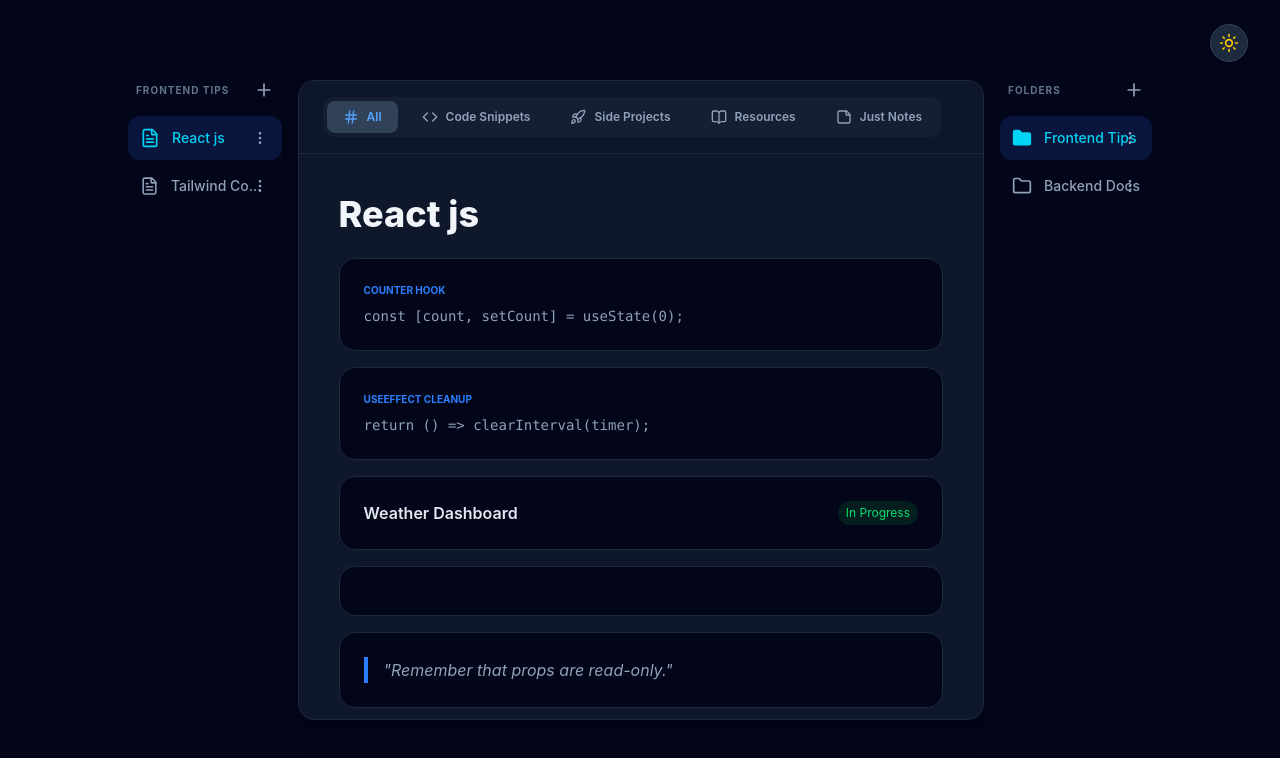
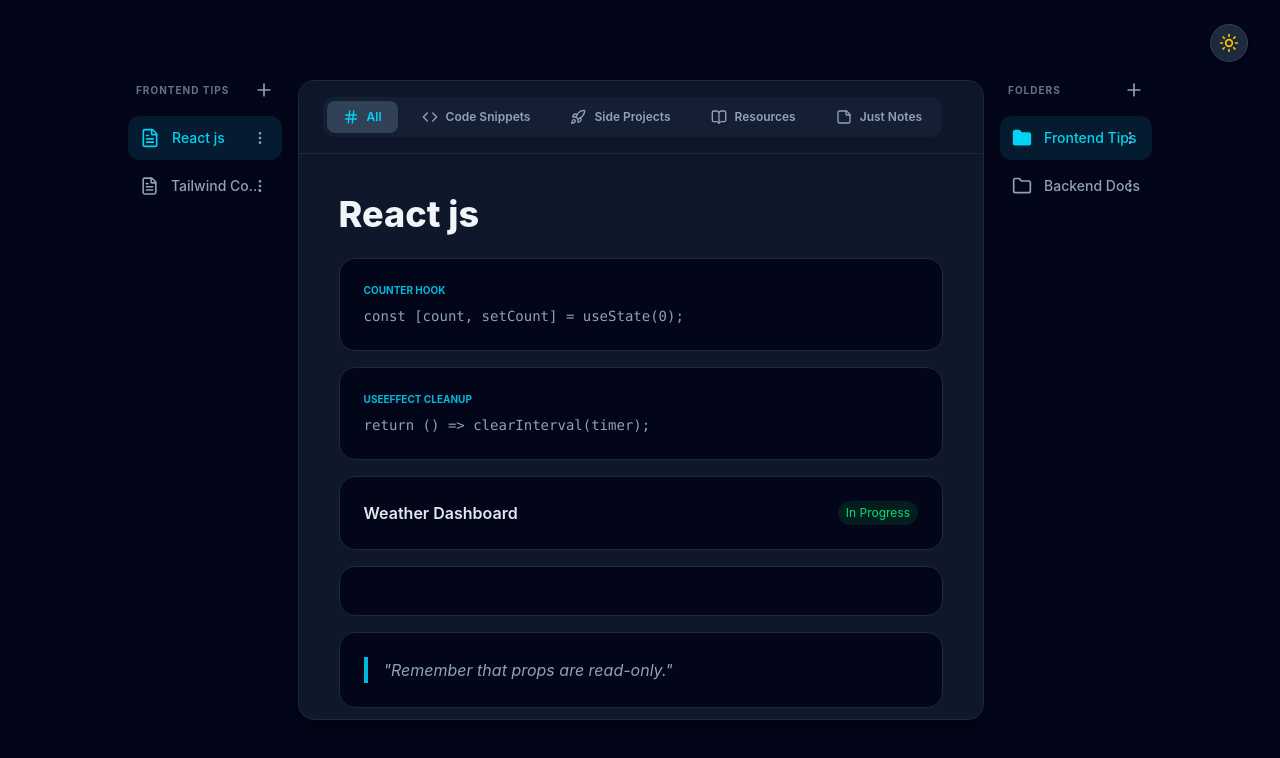
Before and after one commit to lexopez/developer-s-notebook, a React (Vite) app: page / in a window 1280 px wide. Shown: the top 758 px of the page. Built offline with nearby package versions, Linux system fonts and the light colour scheme.

Commit message:
update input for adding note and folder and primary colors

```diff
--- a/src/page/DeveloperNotebook.jsx
+++ b/src/page/DeveloperNotebook.jsx
@@ -120,7 +120,7 @@ const DeveloperNotebook = () => {
                 e.stopPropagation();
                 setIsAddingNote(true);
               }}
-              className="text-slate-400 hover:text-blue-500 transition-colors cursor-pointer"
+              className="text-slate-400 hover:text-cyan-500 transition-colors cursor-pointer"
             >
               {isAddingNote ? <X size={20} /> : <Plus size={20} />}
             </button>
@@ -130,7 +130,7 @@ const DeveloperNotebook = () => {
               <div className="p-2 mb-2 animate-in fade-in zoom-in-95 duration-200">
                 <input
                   autoFocus
-                  className="w-full bg-white dark:bg-slate-800 border border-blue-400 rounded-lg p-2 text-sm outline-none text-white"
+                  className="w-full bg-slate-200 text-slate-600 dark:text-slate-200 dark:bg-slate-800/50 rounded-lg p-2 text-sm outline-none border-b-2 border-cyan-500 "
                   placeholder="Note title..."
                   value={newNoteTitle}
                   onChange={(e) => setNewNoteTitle(e.target.value)}
@@ -149,12 +149,13 @@ const DeveloperNotebook = () => {
                 />
               </div>
             )}
+
             {sidebarNotes.map((note) => (
               <div key={note.id} className="group relative">
                 {editingId === note.id ? (
                   <input
                     autoFocus
-                    className="w-full bg-white dark:bg-slate-800 border border-blue-500 rounded-xl p-3 text-sm outline-none"
+                    className="w-full bg-white dark:bg-slate-800 border border-cyan-500 rounded-xl p-3 text-sm outline-none"
                     value={editValue}
                     onChange={(e) => setEditValue(e.target.value)}
                     onBlur={() => setEditingId(null)}
@@ -171,7 +172,7 @@ const DeveloperNotebook = () => {
                       onClick={() => dispatch(setActiveNote(note.id))}
                       className={`w-full flex items-center gap-3 p-3 rounded-xl transition-all ${
                         activeNoteId === note.id
-                          ? "bg-blue-50 dark:bg-blue-900/30 text-cyan-600 dark:text-cyan-400 font-semibold"
+                          ? "bg-cyan-50 dark:bg-cyan-900/30 text-cyan-600 dark:text-cyan-400 font-semibold"
                           : "text-slate-600 dark:text-slate-400 hover:bg-slate-200/50 dark:hover:bg-slate-800/50"
                       }`}
                     >
@@ -191,7 +192,7 @@ const DeveloperNotebook = () => {
                       <MoreVertical size={16} />
                     </button>
                     {/* The Dropdown Menu */}
-                    {menuConfig.id && (
+                    {menuConfig.id && menuConfig.id === note.id && (
                       <>
                         <div
                           className="fixed inset-0 z-60"
@@ -199,6 +200,7 @@ const DeveloperNotebook = () => {
                             setMenuConfig({ id: null, x: 0, y: 0 })
                           }
                         />
+
                         <div
                           style={{
                             top: `${menuConfig.y}px`,
@@ -208,6 +210,7 @@ const DeveloperNotebook = () => {
                         >
                           <button
                             onClick={() => {
+                              console.log("test");
                               setEditingId(menuConfig.id);
                               const note = sidebarNotes.find(
                                 (n) => n.id === menuConfig.id,
@@ -248,7 +251,7 @@ const DeveloperNotebook = () => {
                   onClick={() => dispatch(setCategory(cat.id))}
                   className={`flex items-center gap-2 px-4 py-2 rounded-lg text-xs font-semibold whitespace-nowrap transition-all duration-200 ${
                     activeCategory === cat.id
-                      ? "bg-white dark:bg-slate-700 text-blue-600 dark:text-blue-400 shadow-sm"
+                      ? "bg-white dark:bg-slate-700 text-cyan-600 dark:text-cyan-400 shadow-sm"
                       : "text-slate-500 dark:text-slate-400 hover:text-slate-700 dark:hover:text-slate-200"
                   }`}
                 >
@@ -274,7 +277,7 @@ const DeveloperNotebook = () => {
                       {/* Render Code Snippets */}
                       {item.code && (
                         <div>
-                          <span className="text-[10px] font-bold text-blue-500 uppercase mb-2 block">
+                          <span className="text-[10px] font-bold text-cyan-500 uppercase mb-2 block">
                             {item.label}
                           </span>
                           <pre className="text-sm font-mono text-slate-600 dark:text-slate-400">
@@ -297,7 +300,7 @@ const DeveloperNotebook = () => {
 
                       {/* Render General Notes */}
                       {item.text && (
-                        <p className="text-slate-600 dark:text-slate-400 leading-relaxed italic border-l-4 border-blue-500 pl-4">
+                        <p className="text-slate-600 dark:text-slate-400 leading-relaxed italic border-l-4 border-cyan-500 pl-4">
                           "{item.text}"
                         </p>
                       )}
@@ -324,7 +327,7 @@ const DeveloperNotebook = () => {
                 e.stopPropagation();
                 setIsAddingFolder(true);
               }}
-              className="text-slate-400 hover:text-blue-500 transition-colors cursor-pointer"
+              className="text-slate-400 hover:text-cyan-500 transition-colors cursor-pointer"
             >
               {isAddingFolder ? <X size={20} /> : <Plus size={20} />}
             </button>
@@ -334,7 +337,7 @@ const DeveloperNotebook = () => {
               <div className="p-2 mb-2">
                 <input
                   autoFocus
-                  className="w-full bg-slate-200 dark:bg-slate-800 rounded-lg p-2 text-sm outline-none border-b-2 border-blue-500 text-white"
+                  className="w-full bg-slate-200 text-slate-600 dark:text-slate-200 dark:bg-slate-800/50 rounded-lg p-2 text-sm outline-none border-b-2 border-cyan-500 "
                   placeholder="Folder name..."
                   value={newFolderName}
                   onChange={(e) => setNewFolderName(e.target.value)}
@@ -358,7 +361,7 @@ const DeveloperNotebook = () => {
                 {editingId === folder.id ? (
                   <input
                     autoFocus
-                    className="w-full bg-white dark:bg-slate-800 border border-blue-500 rounded-xl p-3 text-sm outline-none"
+                    className="w-full bg-white dark:bg-slate-800 border border-cyan-500 rounded-xl p-3 text-sm outline-none"
                     value={editValue}
                     onChange={(e) => setEditValue(e.target.value)}
                     onBlur={() => setEditingId(null)}
@@ -377,7 +380,7 @@ const DeveloperNotebook = () => {
                       onClick={() => dispatch(setActiveFolder(folder.id))}
                       className={`w-full flex items-center gap-3 p-3 rounded-xl transition-all ${
                         activeFolderId === folder.id
-                          ? "bg-blue-50 dark:bg-blue-900/30 text-cyan-600 dark:text-cyan-400 font-semibold"
+                          ? "bg-cyan-50 dark:bg-cyan-900/30 text-cyan-600 dark:text-cyan-400 font-semibold"
                           : "text-slate-600 dark:text-slate-400 hover:bg-slate-200/50 dark:hover:bg-slate-800/50"
                       }`}
                     >
@@ -403,7 +406,7 @@ const DeveloperNotebook = () => {
                       <MoreVertical size={16} />
                     </button>
                     {/* The Dropdown Menu */}
-                    {menuConfig.id && (
+                    {menuConfig.id && menuConfig.id === folder.id && (
                       <>
                         <div
                           className="fixed inset-0 z-60"
```
